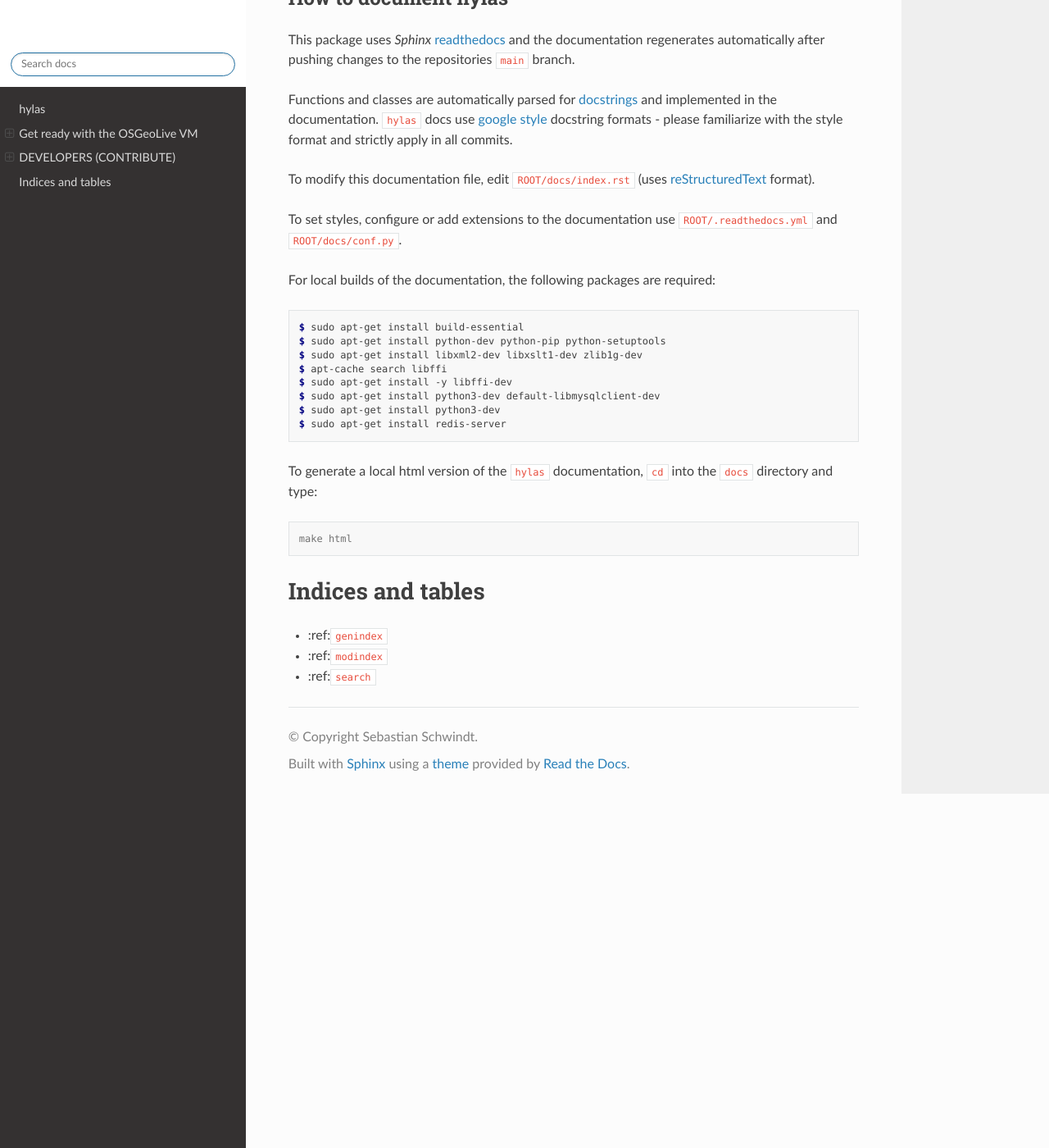
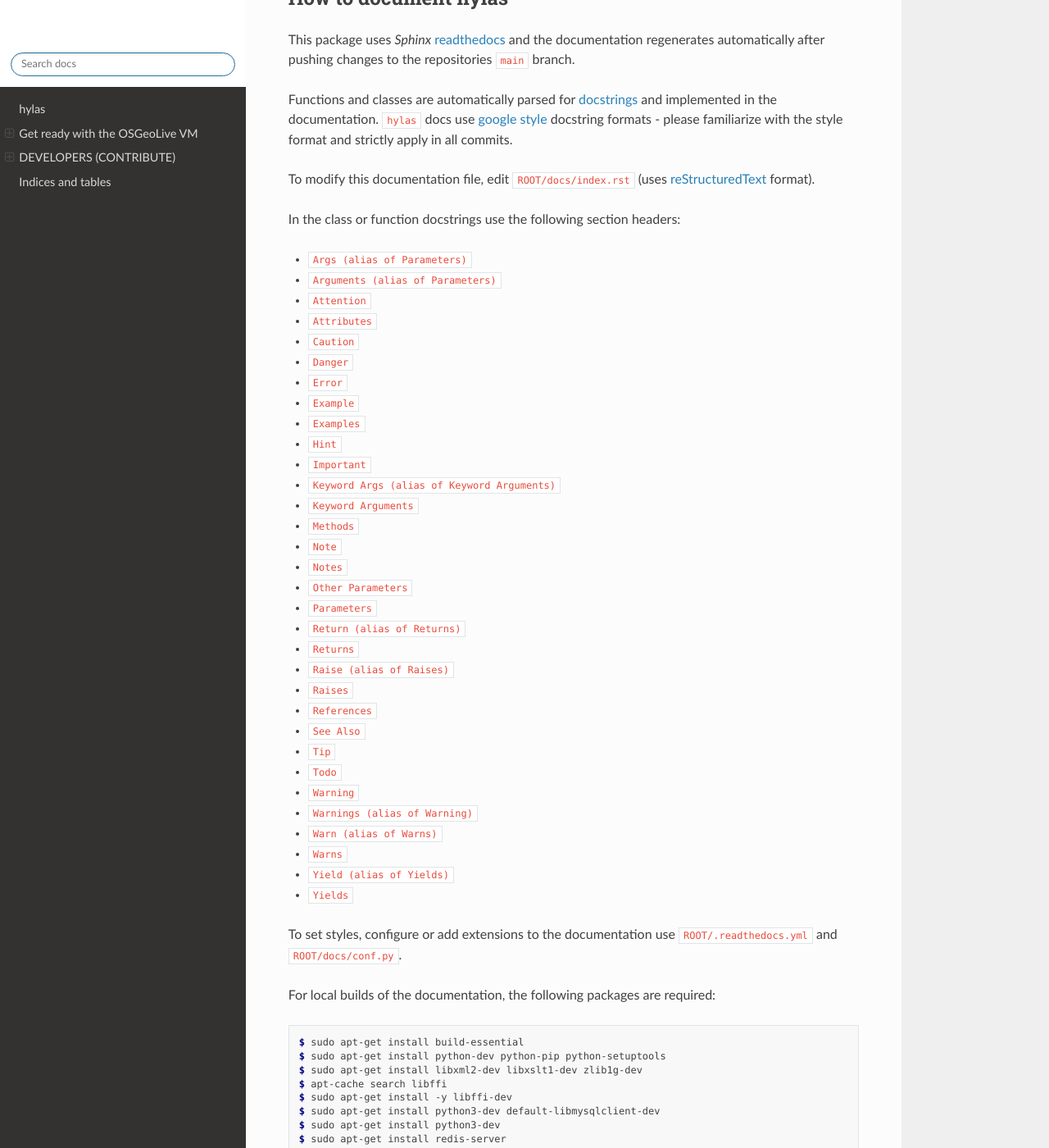
Before and after one commit to sschwindt/hylas, a Sphinx documentation site: the page built from docs/index.rst, in a window 1280 px wide and 1400 px high, scrolled down 4585 px. Shown: the whole window at 82% size. Built offline with Sphinx 7.4.7 and the Read the Docs theme 2.0.0, drawn with Linux system fonts in a browser that asks for light colours; pages that are not in the unit, such as notebooks, are missing from menus; some of the changed text lies outside the part shown.

Commit message:
updated index and config

```diff
--- a/__init__.py
+++ b/__init__.py
@@ -1,5 +1,5 @@
 import sys, os
 sys.path.append(r'' + os.path.abspath(''))
-__all__ = ['LasPoint', 'hylas.py']
+__all__ = ['LasPoint', 'hylas']
 
 from . import hylas
--- a/config.py
+++ b/config.py
@@ -59,7 +59,12 @@
         "w": "wave_packet_desc_index",
         "W": "waveform_packet_size"
         }
+"""dict: parsing attributes to extract data layers (shapefile columns or multiple GeoTIFFs) from a las file.
 
+All attributes defined in pattr.values() must be an attribute of a las_file object.
+Print all available las file attributes with:
+    print(dir(LasPoint.las_file))
+"""
 
 wattr = {
         "a": "ScanAngle",
@@ -79,3 +84,4 @@
         "w": "WaveformDesc",
         "W": "WaveSize"
         }
+"""dict: Column headers and GeoTIFF file names to use for parsing attributes."""
--- a/docs/index.rst
+++ b/docs/index.rst
@@ -135,7 +135,7 @@
 ``hylas``
 ---------
 
-.. automodule:: ../hylas
+.. automodule:: hylas
    :members:
    :private-members:
    :special-members:
@@ -219,6 +222,42 @@
 
 To modify this documentation file, edit ``ROOT/docs/index.rst`` (uses `reStructuredText <https://www.sphinx-doc.org/en/master/usage/restructuredtext/basics.html>`_ format).
 
+In the class or function docstrings use the following section headers:
+
+* ``Args (alias of Parameters)``
+* ``Arguments (alias of Parameters)``
+* ``Attention``
+* ``Attributes``
+* ``Caution``
+* ``Danger``
+* ``Error``
+* ``Example``
+* ``Examples``
+* ``Hint``
+* ``Important``
+* ``Keyword Args (alias of Keyword Arguments)``
+* ``Keyword Arguments``
+* ``Methods``
+* ``Note``
+* ``Notes``
+* ``Other Parameters``
+* ``Parameters``
+* ``Return (alias of Returns)``
+* ``Returns``
+* ``Raise (alias of Raises)``
+* ``Raises``
+* ``References``
+* ``See Also``
+* ``Tip``
+* ``Todo``
+* ``Warning``
+* ``Warnings (alias of Warning)``
+* ``Warn (alias of Warns)``
+* ``Warns``
+* ``Yield (alias of Yields)``
+* ``Yields``
+
+
 To set styles, configure or add extensions to the documentation use ``ROOT/.readthedocs.yml`` and ``ROOT/docs/conf.py``.
 
 For local builds of the documentation, the following packages are required:
@@ -240,7 +279,7 @@
 
    make html
 
-
+Learn more about *Sphinx* documentation and the automatic generation of *Python* code docs through docstrings in the tutorial provided at `github.com/sschwindt/docs-with-sphinx <https://github.com/sschwindt/docs-with-sphinx>`_
 
 Indices and tables
 ==================
```
Also changed, not shown: other parts of docs/index.rst (+6 -3 lines), LasPoint.py (+19 -24 lines), hylas.py (+13 -9 lines).
